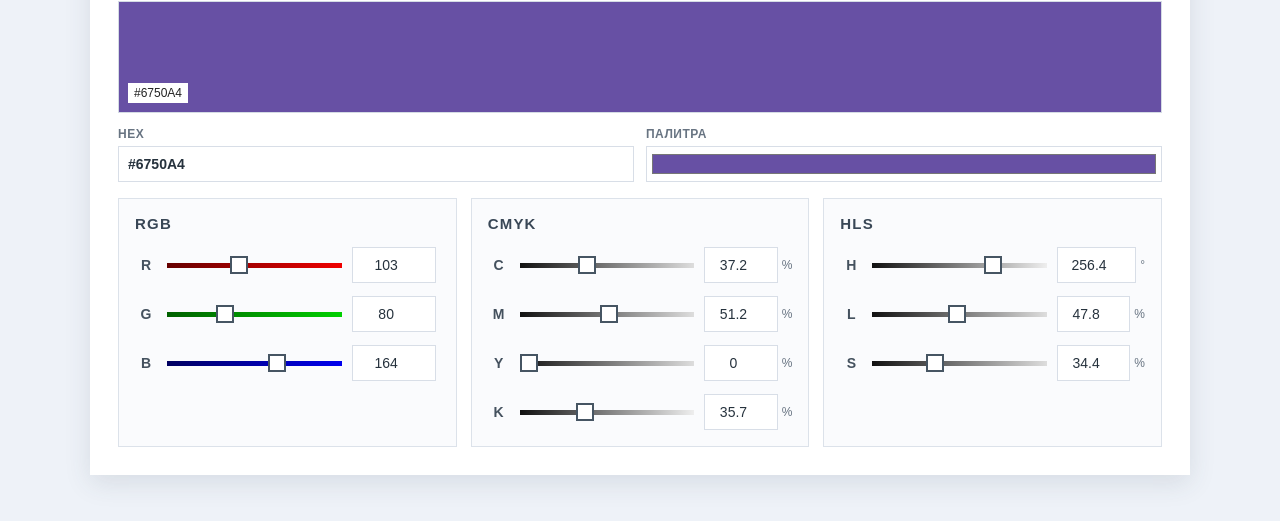
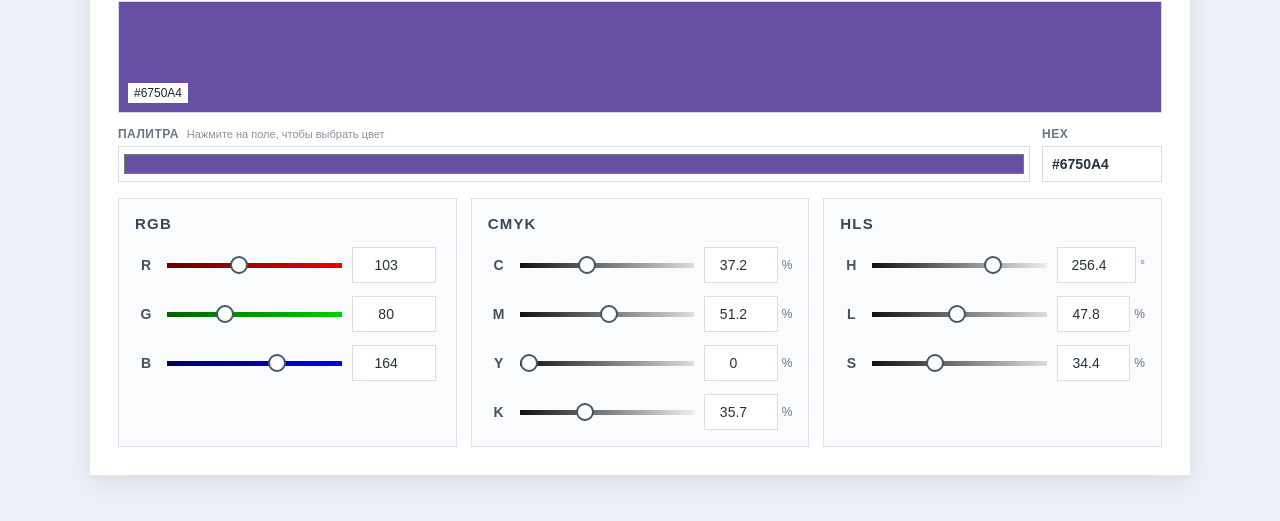
Before and after one commit to onissya/CG, a website built with Vite: page index.html in a window 1280 px wide. Shown: the part 101-622 px from the top of the page. Built offline with nearby package versions, Linux system fonts and the light colour scheme.

Commit message:
style: refine palette and slider controls

```diff
--- a/src/main.ts
+++ b/src/main.ts
@@ -112,13 +112,13 @@ app.innerHTML = `
       </div>
 
       <div class="color-controls">
-        <label>
+        <label class="palette-field">
+          <span>ПАЛИТРА <small>Нажмите на поле, чтобы выбрать цвет</small></span>
+          <input id="color-picker" type="color" value="#6750A4" title="Нажмите, чтобы открыть палитру" />
+        </label>
+        <label class="hex-field">
           <span>HEX</span>
           <input id="hex-input" type="text" value="#6750A4" maxlength="7" spellcheck="false" />
-        </label>
-        <label>
-          <span>ПАЛИТРА</span>
-          <input id="color-picker" type="color" value="#6750A4" />
         </label>
       </div>
 
--- a/src/styles.css
+++ b/src/styles.css
@@ -67,7 +67,7 @@ h1 {
 
 .color-controls {
   display: grid;
-  grid-template-columns: 1fr 1fr;
+  grid-template-columns: minmax(0, 1fr) auto;
   gap: 12px;
 }
 
@@ -79,6 +79,20 @@ h1 {
   font-size: 12px;
   font-weight: 700;
   letter-spacing: 0.04em;
+}
+
+.palette-field > span {
+  display: flex;
+  align-items: baseline;
+  gap: 8px;
+}
+
+.palette-field small {
+  color: #8993a0;
+  font-size: 11px;
+  font-weight: 400;
+  letter-spacing: 0;
+  text-transform: none;
 }
 
 select,
@@ -112,6 +126,7 @@ input[type="color"] {
 }
 
 #hex-input {
+  width: 120px;
   text-transform: uppercase;
 }
 
@@ -121,6 +136,10 @@ input[type="color"] {
 
 .variant-select {
   width: 100%;
+}
+
+.hex-field {
+  width: 120px;
 }
 
 .models-grid {
@@ -179,7 +198,7 @@ input[type="color"] {
   width: 18px;
   height: 18px;
   border: 2px solid #465563;
-  border-radius: 0;
+  border-radius: 50%;
   appearance: none;
   background: #fff;
 }
@@ -188,7 +207,7 @@ input[type="color"] {
   width: 14px;
   height: 14px;
   border: 2px solid #465563;
-  border-radius: 0;
+  border-radius: 50%;
   background: #fff;
 }
 
@@ -254,6 +273,10 @@ input[type="color"] {
     grid-template-columns: 1fr;
   }
 
+  .hex-field {
+    width: 100%;
+  }
+
   .channel-row {
     grid-template-columns: 20px 1fr 80px;
     gap: 7px;
```
